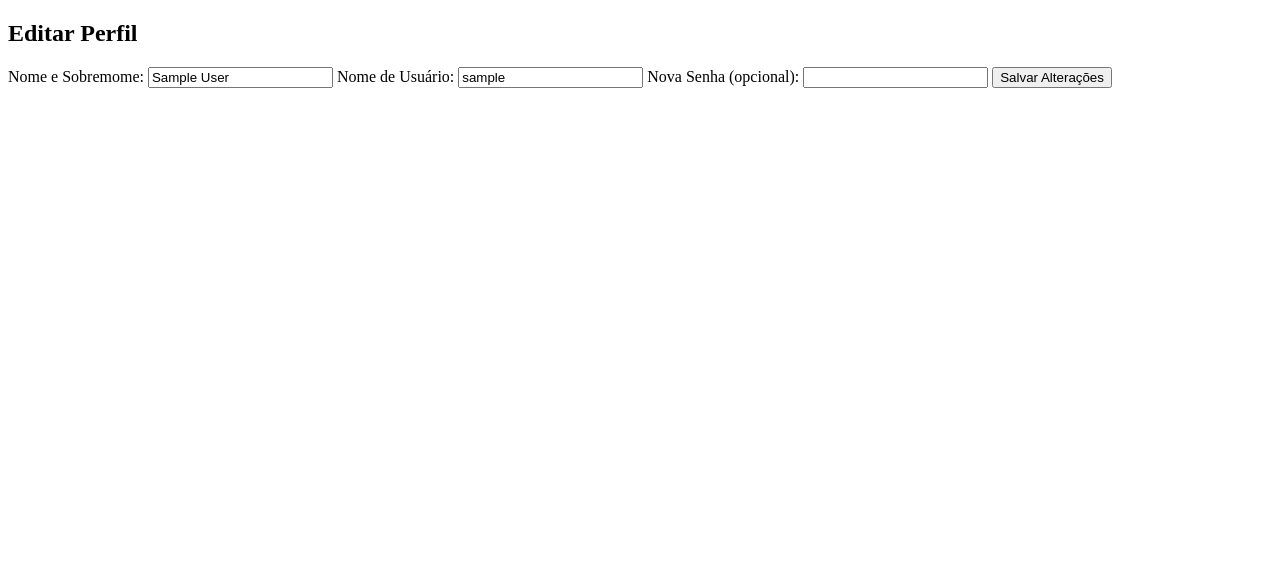
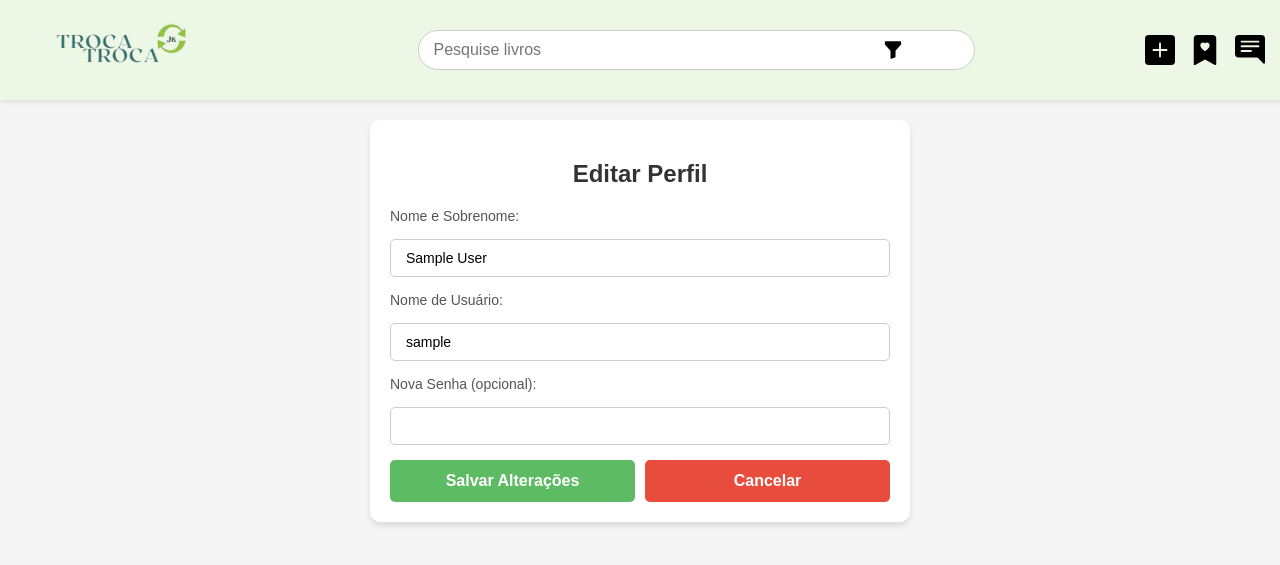
Before and after one commit to JLima18V/Projeto, a PHP site: page /editar_perfil.php in a window 1280 px wide. Shown: the top 565 px of the page. Run offline with PHP 8.4, Linux system fonts and the light colour scheme; the visitor is signed in with stand-in values (Sample User, id 1).

Commit message:
update++

```diff
--- /dev/null
+++ b/edit_perfil.css
@@ -0,0 +1,136 @@
+/* Estilo geral */
+body {
+    background-color: #f5f5f5; /* Fundo claro */
+    font-family: Arial, sans-serif;
+    margin: 0;
+    padding: 0;
+}
+
+/* Cabeçalho */
+.header {
+    background-color: #ecf7e6; /* Verde claro */
+    display: flex;
+    align-items: center;
+    justify-content: space-between;
+    padding: 15px 30px; /* Mesmo padding do homepage */
+    position: fixed;
+    width: 100%;
+    height: 70px; /* Mesmo tamanho do homepage */
+    top: 0;
+    left: 0;
+    z-index: 1000;
+    box-shadow: 0 2px 4px rgba(0, 0, 0, 0.1); /* Sombra leve */
+}
+
+.header .logo {
+    width: 160px; /* Mesmo tamanho do logo no homepage */
+}
+
+.search-container {
+    position: relative;
+    width: 50%;
+    max-width: 500px; /* Ajuste do tamanho máximo */
+}
+
+.search-bar {
+    width: 100%;
+    padding: 10px 40px 10px 15px; /* Mesmo padding interno */
+    border-radius: 20px;
+    border: 1px solid #ccc;
+    font-size: 16px; /* Mesmo tamanho de fonte */
+}
+
+.filter-icon {
+    position: absolute;
+    right: 15px;
+    top: 50%;
+    transform: translateY(-50%);
+    width: 20px; /* Mesmo tamanho do ícone */
+    cursor: pointer;
+}
+
+.icons {
+    display: flex;
+    gap: 15px; /* Mesmo espaçamento entre ícones */
+}
+
+.icons img {
+    width: 30px; /* Mesmo tamanho dos ícones */
+    cursor: pointer;
+}
+
+/* Container principal */
+.editar-perfil-container {
+    margin: 120px auto 20px; /* Aumenta o espaço abaixo da barra superior */
+    padding: 20px;
+    max-width: 500px; /* Reduz a largura máxima */
+    background-color: #ffffff;
+    border-radius: 10px;
+    box-shadow: 0 4px 6px rgba(0, 0, 0, 0.1);
+    text-align: center; /* Centraliza o texto */
+}
+
+.editar-perfil-container h2 {
+    text-align: center;
+    margin-bottom: 20px;
+    color: #333;
+}
+
+/* Formulário */
+.editar-perfil-form {
+    display: flex;
+    flex-direction: column;
+    gap: 15px;
+}
+
+.editar-perfil-form label {
+    font-size: 14px;
+    color: #555;
+    text-align: left; /* Alinha os rótulos à esquerda */
+}
+
+.editar-perfil-form input {
+    width: 100%;
+    padding: 10px 15px; /* Add padding inside the input fields */
+    border-radius: 5px;
+    border: 1px solid #ccc;
+    font-size: 14px;
+    box-sizing: border-box; /* Ensure padding doesn't affect the width */
+}
+
+/* Botões */
+.botoes-container {
+    display: flex;
+    justify-content: space-between;
+    gap: 10px;
+}
+
+.botao-estilizado {
+    display: inline-block;
+    background-color: #5dbb63; /* Verde */
+    color: white;
+    text-decoration: none;
+    padding: 12px 20px;
+    border-radius: 5px;
+    font-size: 16px;
+    font-weight: bold;
+    text-align: center;
+    transition: background-color 0.3s ease, transform 0.2s ease;
+    cursor: pointer;
+    border: none;
+    flex: 1;
+    text-align: center;
+}
+
+.botao-estilizado:hover {
+    background-color: #4aa653; /* Verde mais escuro */
+    transform: scale(1.05);
+}
+
+.botao-estilizado.cancelar {
+    background-color: #e74c3c; /* Vermelho */
+}
+
+.botao-estilizado.cancelar:hover {
+    background-color: #c0392b; /* Vermelho mais escuro */
+}
--- a/editar_perfil.php
+++ b/editar_perfil.php
@@ -4,13 +4,33 @@
     <meta charset="UTF-8">
     <meta name="viewport" content="width=device-width, initial-scale=1.0">
     <link rel="icon" href="imagens/favicon.ico" type="image/x-icon">
+    <link rel="stylesheet" href="edit_perfil.css">
     <title>Editar Perfil</title>
 </head>
 <body>
+    <!-- Cabeçalho -->
+    <header class="header">
+        <a href="homepage.php">
+            <img src="imagens/logo-trocatrocajk.png" alt="Logo" class="logo">
+        </a>
+        <div class="search-container">
+            <input type="text" class="search-bar" placeholder="Pesquise livros">
+            <img src="imagens/icone-filtro.svg" alt="Filtrar" class="filter-icon">
+        </div>
+        <div class="icons">
+            <img src="imagens/icone-publicarlivro.svg" alt="Publicar livro" onclick="abrirPopup()">
+            <img src="imagens/icone-listadedesejo.svg" alt="Lista de desejos" onclick="window.location.href='listadedesejo.html'">
+            <img src="imagens/icone-mensagem.svg" alt="Chat">
+            <img src="imagens/icone-perfil.svg" alt="Perfil" onclick="window.location.href='perfil.php'">
+        </div>
+    </header>
+
+    <!-- Conteúdo principal -->
+    <main class="editar-perfil-container">
+        <h2>Editar Perfil</h2>
         <?php
         session_start();
         include 'conexao.php';
-
 
         $id = $_SESSION['id'];
 
@@ -24,21 +44,23 @@ $usuario = $result->fetch_assoc();
         $stmt->close();
         ?>
 
-<h2>Editar Perfil</h2>
-<form action="atualizar_perfil.php" method="POST">
+        <form action="atualizar_perfil.php" method="POST" class="editar-perfil-form">
             <input type="hidden" name="id" value="<?php echo $id; ?>">
 
-    <label>Nome e Sobremome:</label>
-    <input type="text" name="nome_sobrenome" value="<?php echo $usuario['nome_sobrenome']; ?>" required>
+            <label for="nome_sobrenome">Nome e Sobrenome:</label>
+            <input type="text" id="nome_sobrenome" name="nome_sobrenome" value="<?php echo $usuario['nome_sobrenome']; ?>" required>
 
-    <label>Nome de Usuário:</label>
-    <input type="text" name="nome_usuario" value="<?php echo $usuario['nome_usuario']; ?>" required>
+            <label for="nome_usuario">Nome de Usuário:</label>
+            <input type="text" id="nome_usuario" name="nome_usuario" value="<?php echo $usuario['nome_usuario']; ?>" required>
 
-    <label>Nova Senha (opcional):</label>
-    <input type="password" name="senha">
+            <label for="senha">Nova Senha (opcional):</label>
+            <input type="password" id="senha" name="senha">
 
-    <button type="submit">Salvar Alterações</button>
+            <div class="botoes-container">
+                <button type="submit" class="botao-estilizado salvar">Salvar Alterações</button>
+                <a href="perfil.php" class="botao-estilizado cancelar">Cancelar</a>
+            </div>
         </form>
-
+    </main>
 </body>
 </html>
```
Also changed, not shown: confirm_delete.css (added, +74 -0 lines), confirmar_exclusao.html (+14 -12 lines). Lines whose indentation alone changed are shown as unchanged.
